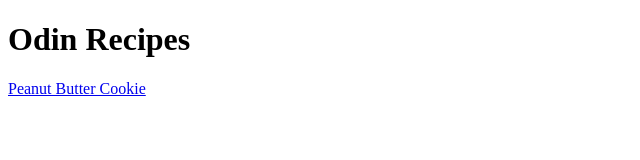
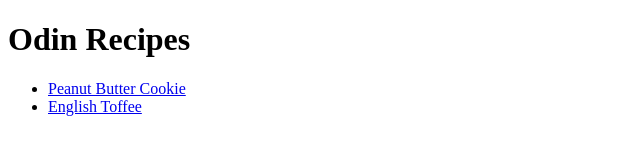
Before and after one commit to Alcadeus0/odin-recipes, a plain HTML site: page index.html in a window 1280 px wide. Shown: the whole page, without its empty margins (0-640 px from the left). Drawn offline with Linux system fonts and the light colour scheme.

Commit message:
Update index.html

```diff
--- a/index.html
+++ b/index.html
@@ -4,11 +4,13 @@
     <meta charset="UTF-8">
     <meta http-equiv="X-UA-Compatible" content="IE=edge">
     <meta name="viewport" content="width=device-width, initial-scale=1.0">
-    <title>Recipes</title>
+    <title>Odin Recipes</title>
 </head>
 <body>
     <h1>Odin Recipes</h1>
-    <a href="recipes/pnb_cookie.html">Peanut Butter Cookie</a>
-
+    <ul>
+        <li><a href="recipes/pnb_cookie.html">Peanut Butter Cookie</a></li>
+        <li><a href="recipes/ent.html">English Toffee</a></li>
+    </ul>
 </body>
 </html>
```
Also changed, not shown: img/ent.webp (added).
